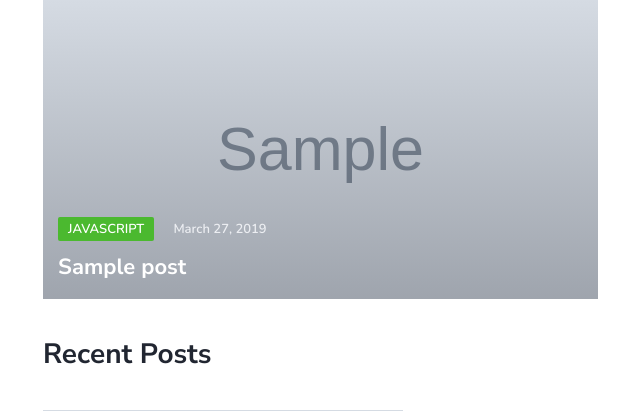
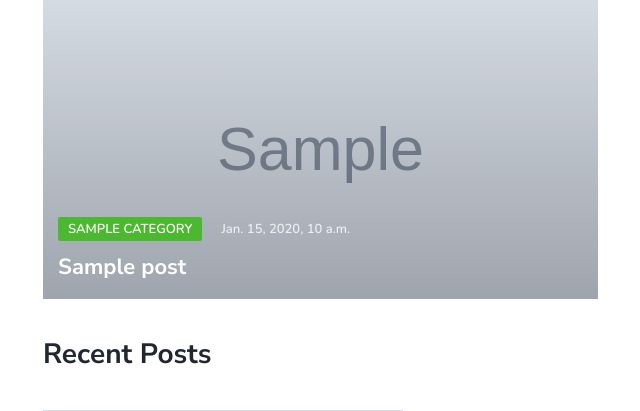
Before and after one commit to sajib1066/django-blog, a Django app: page / in a window 1280 px wide. Shown: the part 111-522 px from the top of the page, without its empty margins (27-667 px from the left). Run offline with Django 3.2, Linux system fonts and the light colour scheme; tables that the repository leaves empty hold one stand-in row (values such as "Sample post"); grey boxes marked "Sample" are stand-in pictures; some libraries are stand-ins or nearby versions.

Commit message:
added header post information

```diff
--- a/templates/home.html
+++ b/templates/home.html
@@ -8,16 +8,16 @@
     <!-- row -->
     <div class="row">
       <!-- post -->
-      {% for f_post in header_post %}
+      {% for post in header_post %}
       <div class="col-md-6">
         <div class="post post-thumb">
-          <a class="post-img" href="blog-post.html"><img src="{{ f_post.post.image.url }}" alt="" height="300px" width="550px"></a>
+          <a class="post-img" href="blog-post.html"><img src="{{ post.post.image.url }}" alt="" height="300px" width="550px"></a>
           <div class="post-body">
             <div class="post-meta">
-              <a class="post-category cat-{{ forloop.counter }}" href="category.html">JavaScript</a>
-              <span class="post-date">March 27, 2019</span>
+              <a class="post-category cat-{{ forloop.counter }}" href="category.html">{{ post.post.category }}</a>
+              <span class="post-date">{{ post.post.pub_date }}</span>
             </div>
-            <h3 class="post-title"><a href="blog-post.html">{{ f_post.post.title }}</a></h3>
+            <h3 class="post-title"><a href="blog-post.html">{{ post.post.title }}</a></h3>
           </div>
         </div>
       </div>
```
